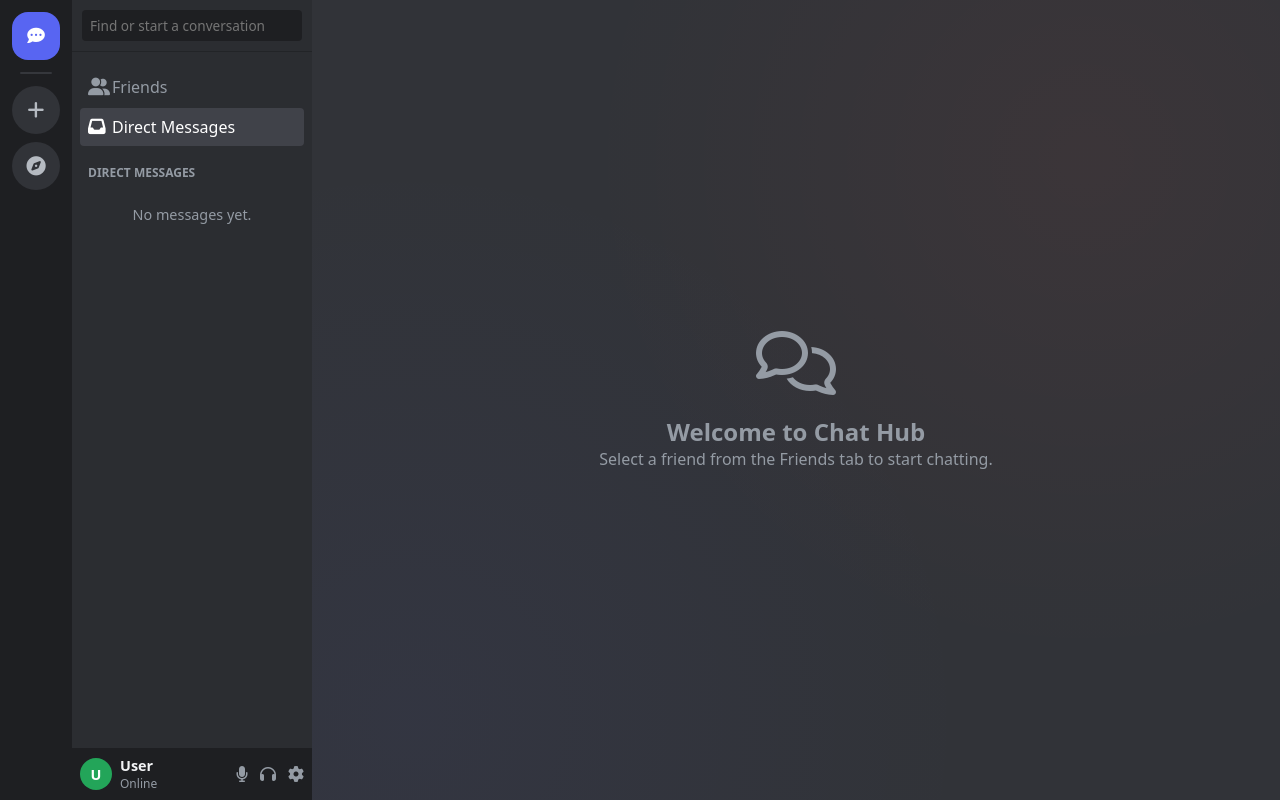
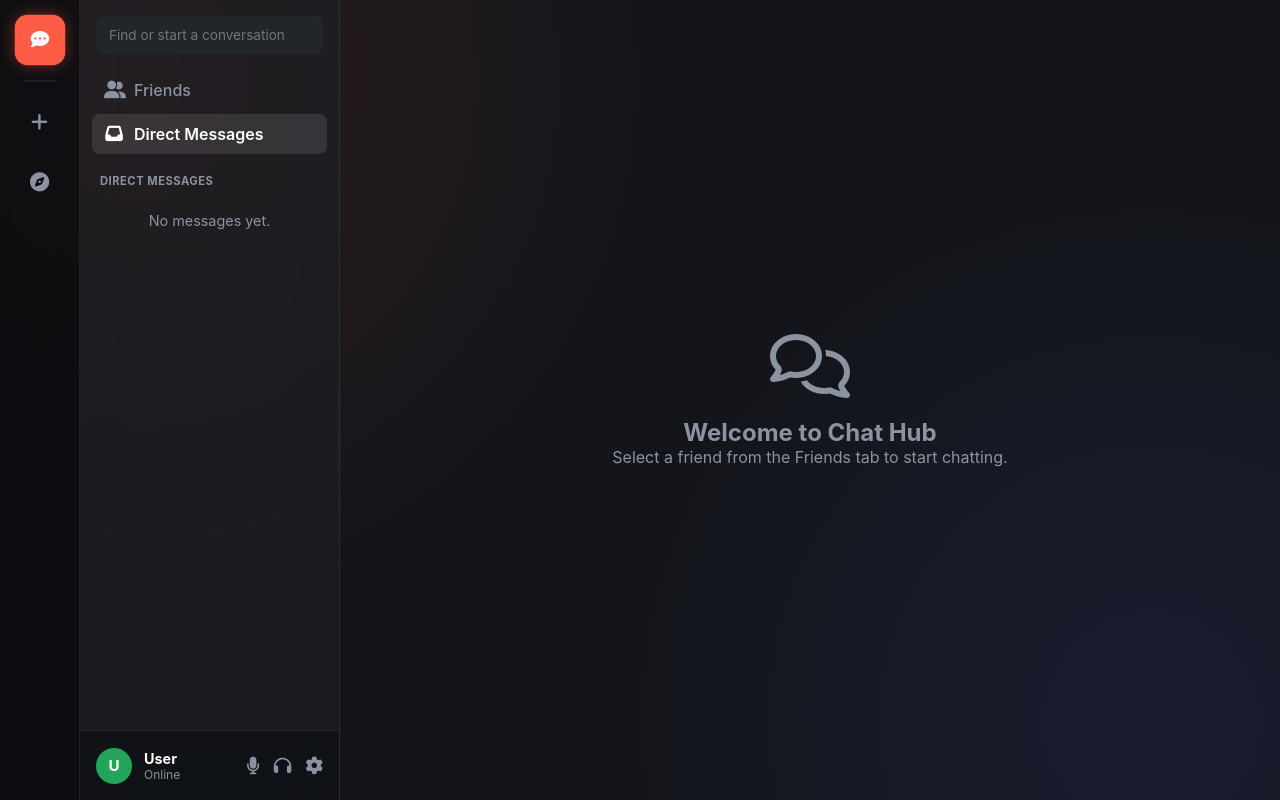
Before and after one commit to OGBONEX/CHAT-HUB, a plain HTML site: page app.html in a window 1280 px wide. Drawn offline with Linux system fonts and the light colour scheme; no server answers.

Commit message:
Update app.css

```diff
--- a/app.css
+++ b/app.css
@@ -1,110 +1,152 @@
 :root {
-    --bg-app: #313338;
-    --bg-sidebar: #2b2d31;
-    --bg-server: #1e1f22;
-    --bg-input: #383a40;
-    --text-main: #f2f3f5;
-    --text-muted: #949ba4;
-    --accent: #5865F2;
-    --hover: #35373c;
-    --border-color: #2a2c33;
+    --bg-app: #13151a; /* Much darker background */
+    --bg-sidebar: rgba(30, 32, 38, 0.6); /* Translucent sidebar for glass effect */
+    --bg-server: #0b0c10;
+    --bg-input: #22252a;
+    --text-main: #ffffff;
+    --text-muted: #8b93a1;
+    --accent: #ff5c46; /* Chat Hub Orange */
+    --accent-hover: #e04b38;
+    --hover: rgba(255, 255, 255, 0.05);
+    --border-color: rgba(255, 255, 255, 0.08);
+    --font-family: 'Inter', system-ui, -apple-system, sans-serif;
 }
 
-* { box-sizing: border-box; margin: 0; padding: 0; font-family: system-ui, -apple-system, sans-serif; }
-body { background: var(--bg-app); color: var(--text-main); height: 100vh; overflow: hidden; }
+* { box-sizing: border-box; margin: 0; padding: 0; font-family: var(--font-family); }
+body {
+    background-color: var(--bg-app);
+    color: var(--text-main);
+    height: 100vh;
+    overflow: hidden;
+    /* Modern glowing background */
+    background-image:
+        radial-gradient(circle at 10% 10%, rgba(255, 92, 70, 0.1) 0%, transparent 40%),
+        radial-gradient(circle at 90% 90%, rgba(88, 101, 242, 0.1) 0%, transparent 40%);
+    background-attachment: fixed;
+}
 
 .app-layout { display: flex; height: 100vh; width: 100vw; }
 
-/* --- Server Icons Sidebar --- */
+/* --- Server Icons Sidebar (Far Left) --- */
 .server-sidebar {
-    width: 72px; background: var(--bg-server); display: flex; flex-direction: column;
-    align-items: center; padding: 12px 0; gap: 8px; flex-shrink: 0;
+    width: 80px;
+    background: rgba(11, 12, 16, 0.8);
+    display: flex; flex-direction: column;
+    align-items: center; padding: 16px 0; gap: 12px; flex-shrink: 0;
+    backdrop-filter: blur(10px); /* Glass effect */
+    border-right: 1px solid var(--border-color);
 }
 .server-icon {
-    width: 48px; height: 48px; background: var(--bg-app); border-radius: 50%;
-    display: flex; justify-content: center; align-items: center; font-weight: bold;
-    cursor: pointer; transition: 0.2s; color: white; font-size: 1.1rem;
+    width: 48px; height: 48px; background: var(--bg-input); border-radius: 16px;
+    display: flex; justify-content: center; align-items: center; font-weight: 600;
+    cursor: pointer; transition: all 0.2s ease; color: white; font-size: 1.1rem;
 }
-.server-icon:hover, .server-icon.active { border-radius: 16px; background: var(--accent); }
-.sidebar-divider { width: 32px; height: 2px; background-color: var(--hover); border-radius: 1px; margin: 4px 0; }
-.server-icon.action-btn { background: var(--bg-app); color: #b5bac1; font-size: 1.2rem; }
-.server-icon.action-btn:hover { background: #23a559; color: white; border-radius: 16px; }
-#explore-btn:hover { background: var(--accent); }
+.server-icon:hover, .server-icon.active { border-radius: 12px; background: var(--accent); transform: scale(1.05); }
+.server-icon.active { box-shadow: 0 0 15px rgba(255, 92, 70, 0.4); }
+.sidebar-divider { width: 32px; height: 2px; background-color: var(--border-color); border-radius: 1px; margin: 4px 0; }
+.server-icon.action-btn { background: transparent; color: var(--text-muted); font-size: 1.2rem; }
+.server-icon.action-btn:hover { background: var(--hover); color: white; border-radius: 12px; }
+#create-server-btn:hover { background: #23a559; color: white; }
+#explore-btn:hover { background: var(--accent); color: white; }
 
 /* --- Channel / DM Sidebar --- */
-.channel-sidebar { width: 240px; background: var(--bg-sidebar); display: flex; flex-direction: column; flex-shrink: 0; }
-.search-bar { padding: 10px; border-bottom: 1px solid rgba(0,0,0,0.2); }
+.channel-sidebar {
+    width: 260px;
+    background: var(--bg-sidebar);
+    display: flex; flex-direction: column; flex-shrink: 0;
+    backdrop-filter: blur(20px);
+    border-right: 1px solid var(--border-color);
+}
+.search-bar { padding: 16px; }
 .search-bar input {
-    width: 100%; background: var(--bg-server); border: none; border-radius: 4px;
-    padding: 6px 8px; color: white; font-size: 0.85rem; outline: none;
+    width: 100%; background: var(--bg-input); border: 1px solid transparent; border-radius: 8px;
+    padding: 10px 12px; color: white; font-size: 0.85rem; outline: none; transition: 0.2s;
 }
-.channel-list { flex: 1; padding: 16px 8px; overflow-y: auto; }
-.category { font-size: 0.75rem; font-weight: bold; color: var(--text-muted); padding: 8px; margin-top: 10px; text-transform: uppercase; }
+.search-bar input:focus { border-color: var(--accent); }
+.channel-list { flex: 1; padding: 0 12px 16px 12px; overflow-y: auto; }
+.category { font-size: 0.7rem; font-weight: 700; color: var(--text-muted); padding: 16px 8px 8px 8px; text-transform: uppercase; letter-spacing: 0.5px; }
 .channel {
-    padding: 8px; border-radius: 4px; color: var(--text-muted); cursor: pointer;
-    margin-bottom: 2px; display: flex; align-items: center; gap: 8px; font-weight: 500;
+    padding: 10px 12px; border-radius: 8px; color: var(--text-muted); cursor: pointer;
+    margin-bottom: 4px; display: flex; align-items: center; gap: 10px; font-weight: 500; transition: 0.2s;
 }
 .channel:hover { background: var(--hover); color: var(--text-main); }
-.channel.active { background: #404249; color: white; }
-.channel i { font-size: 1.1rem; width: 16px; text-align: center; }
+.channel.active { background: rgba(255, 255, 255, 0.1); color: white; font-weight: 600; }
+.channel i { font-size: 1.1rem; width: 20px; text-align: center; }
 
 /* DM List */
-.dm-user { display: flex; align-items: center; gap: 12px; padding: 8px; border-radius: 4px; cursor: pointer; margin-bottom: 2px; }
-.dm-user:hover, .dm-user.active { background: #404249; }
+.dm-user { display: flex; align-items: center; gap: 12px; padding: 10px; border-radius: 8px; cursor: pointer; margin-bottom: 4px; transition: 0.2s; }
+.dm-user:hover, .dm-user.active { background: var(--hover); }
 .dm-info { display: flex; flex-direction: column; overflow: hidden; }
-.dm-name { font-size: 0.9rem; font-weight: 500; color: var(--text-main); }
+.dm-name { font-size: 0.9rem; font-weight: 600; color: var(--text-main); }
 .dm-status { font-size: 0.75rem; color: var(--text-muted); white-space: nowrap; overflow: hidden; text-overflow: ellipsis; }
 
 /* --- User Panel --- */
-.user-panel { height: 52px; background: var(--bg-server); display: flex; align-items: center; padding: 0 8px; justify-content: space-between; flex-shrink: 0; }
-.user-info { display: flex; align-items: center; gap: 8px; }
-.username { font-size: 0.9rem; font-weight: bold; }
+.user-panel {
+    height: 70px; background: rgba(11, 12, 16, 0.6); display: flex; align-items: center;
+    padding: 0 16px; justify-content: space-between; flex-shrink: 0;
+    border-top: 1px solid var(--border-color);
+}
+.user-info { display: flex; align-items: center; gap: 12px; }
+.username { font-size: 0.9rem; font-weight: 700; }
 .status { font-size: 0.75rem; color: var(--text-muted); }
-.user-controls { display: flex; gap: 12px; color: var(--text-muted); cursor: pointer; }
+.user-controls { display: flex; gap: 14px; color: var(--text-muted); cursor: pointer; }
+.user-controls i { font-size: 1.1rem; transition: 0.2s; }
 .user-controls i:hover { color: var(--text-main); }
 
 /* --- Avatars --- */
-.avatar { width: 32px; height: 32px; border-radius: 50%; display: flex; justify-content: center; align-items: center; font-weight: bold; color: white; font-size: 0.9rem; flex-shrink: 0; }
+.avatar { width: 36px; height: 36px; border-radius: 50%; display: flex; justify-content: center; align-items: center; font-weight: 700; color: white; font-size: 0.95rem; flex-shrink: 0; }
 
 /* --- Main Chat Area --- */
-.chat-area { flex: 1; display: flex; flex-direction: column; min-width: 0; background-image: radial-gradient(circle at 80% 20%, rgba(255, 92, 70, 0.05) 0%, transparent 50%), radial-gradient(circle at 10% 90%, rgba(88, 101, 242, 0.05) 0%, transparent 50%); }
-.chat-header { height: 48px; display: flex; align-items: center; padding: 0 16px; font-weight: bold; justify-content: space-between; border-bottom: 1px solid rgba(0,0,0,0.2); flex-shrink: 0; z-index: 10; }
-.chat-title { display: flex; align-items: center; gap: 8px; }
-.chat-messages { flex: 1; padding: 16px; overflow-y: auto; display: flex; flex-direction: column; gap: 16px; }
+.chat-area { flex: 1; display: flex; flex-direction: column; min-width: 0; }
+.chat-header {
+    height: 70px; display: flex; align-items: center; padding: 0 24px; font-weight: 700; font-size: 1.1rem;
+    justify-content: space-between; border-bottom: 1px solid var(--border-color); flex-shrink: 0; z-index: 10;
+}
+.chat-title { display: flex; align-items: center; gap: 12px; }
+.chat-messages { flex: 1; padding: 24px; overflow-y: auto; display: flex; flex-direction: column; gap: 20px; }
 .message { display: flex; gap: 16px; }
 .message-content { display: flex; flex-direction: column; }
 .message-header { display: flex; align-items: baseline; gap: 8px; margin-bottom: 4px; }
-.author { font-weight: 500; }
+.author { font-weight: 600; font-size: 0.95rem; }
 .time { font-size: 0.75rem; color: var(--text-muted); }
-.text { color: #dbdee1; line-height: 1.4; }
+.text { color: #d1d5db; line-height: 1.5; font-size: 0.95rem; }
 
 /* --- Chat Input Box --- */
-.chat-input-wrapper { padding: 0 16px 24px 16px; flex-shrink: 0; }
-.chat-input { background: var(--bg-input); border-radius: 8px; display: flex; align-items: center; padding: 0 16px; height: 44px; }
-.chat-input i { color: var(--text-muted); cursor: pointer; font-size: 1.2rem; }
+.chat-input-wrapper { padding: 0 24px 24px 24px; flex-shrink: 0; }
+.chat-input {
+    background: var(--bg-input); border-radius: 12px; display: flex; align-items: center;
+    padding: 0 16px; height: 52px; border: 1px solid var(--border-color); transition: 0.2s;
+}
+.chat-input:focus-within { border-color: var(--accent); box-shadow: 0 0 0 2px rgba(255, 92, 70, 0.2); }
+.chat-input i { color: var(--text-muted); cursor: pointer; font-size: 1.2rem; transition: 0.2s; }
+.chat-input i:hover { color: white; }
 .chat-input input { flex: 1; background: transparent; border: none; outline: none; color: var(--text-main); font-size: 1rem; padding: 0 16px; }
-.input-icons { display: flex; gap: 12px; }
+.input-icons { display: flex; gap: 14px; }
 
 /* --- Settings Modal --- */
 .modal-overlay {
     position: fixed; top: 0; left: 0; width: 100vw; height: 100vh;
-    background: rgba(0,0,0,0.7); display: flex; justify-content: center; align-items: center;
+    background: rgba(0,0,0,0.8); backdrop-filter: blur(5px); display: flex; justify-content: center; align-items: center;
     z-index: 1000; opacity: 0; pointer-events: none; transition: opacity 0.2s;
 }
 .modal-overlay.active { opacity: 1; pointer-events: auto; }
 .settings-modal {
-    background: var(--bg-app); width: 600px; height: 500px; border-radius: 12px;
-    display: flex; overflow: hidden; box-shadow: 0 10px 30px rgba(0,0,0,0.5);
+    background: var(--bg-app); width: 700px; height: 550px; border-radius: 16px;
+    display: flex; overflow: hidden; box-shadow: 0 20px 50px rgba(0,0,0,0.5);
     border: 1px solid var(--border-color); position: relative;
 }
-.settings-sidebar { width: 200px; background: var(--bg-sidebar); padding: 20px 10px; display: flex; flex-direction: column; gap: 5px; }
-.settings-tab { padding: 10px; border-radius: 4px; color: var(--text-muted); cursor: pointer; font-weight: 500; font-size: 0.9rem; }
+.settings-sidebar { width: 220px; background: rgba(11, 12, 16, 0.4); padding: 24px 16px; display: flex; flex-direction: column; gap: 8px; border-right: 1px solid var(--border-color); }
+.settings-tab { padding: 12px 16px; border-radius: 8px; color: var(--text-muted); cursor: pointer; font-weight: 600; font-size: 0.9rem; transition: 0.2s; }
 .settings-tab:hover { background: var(--hover); color: white; }
-.settings-tab.active { background: #404249; color: white; }
-.settings-content { flex: 1; padding: 30px; overflow-y: auto; }
-.settings-content h2 { margin-bottom: 20px; font-size: 1.5rem; }
-.settings-close { position: absolute; top: 15px; right: 15px; background: transparent; border: none; color: var(--text-muted); font-size: 1.5rem; cursor: pointer; }
-.settings-close:hover { color: white; }
-.form-group { margin-bottom: 20px; }
-.form-group label { display: block; font-size: 0.85rem; font-weight: bold; color: var(--text-muted); margin-bottom: 8px; text-transform: uppercase; }
-.form-group input { width: 100%; padding: 10px; background: var(--bg-input); border: none; border-radius: 4px; color: white; outline: none; }
+.settings-tab.active { background: var(--accent); color: white; }
+.settings-content { flex: 1; padding: 40px; overflow-y: auto; }
+.settings-content h2 { margin-bottom: 24px; font-size: 1.8rem; font-weight: 800; }
+.settings-close { position: absolute; top: 20px; right: 20px; background: rgba(255,255,255,0.1); border: none; color: white; width: 32px; height: 32px; border-radius: 50%; display: flex; justify-content: center; align-items: center; font-size: 1.2rem; cursor: pointer; transition: 0.2s; }
+.settings-close:hover { background: #ff5c46; transform: rotate(90deg); }
+.form-group { margin-bottom: 24px; }
+.form-group label { display: block; font-size: 0.8rem; font-weight: 700; color: var(--text-muted); margin-bottom: 8px; text-transform: uppercase; letter-spacing: 0.5px; }
+.form-group input { width: 100%; padding: 12px 16px; background: var(--bg-input); border: 1px solid var(--border-color); border-radius: 8px; color: white; outline: none; font-size: 1rem; transition: 0.2s; }
+.form-group input:focus { border-color: var(--accent); }
+.form-group input[type="color"] { padding: 4px; cursor: pointer; }
+.btn-full-profile { background: var(--accent); color: white; border: none; padding: 12px 24px; border-radius: 8px; font-weight: 700; font-size: 1rem; cursor: pointer; transition: 0.2s; width: 100%; }
+.btn-full-profile:hover { background: var(--accent-hover); transform: translateY(-1px); }
```
